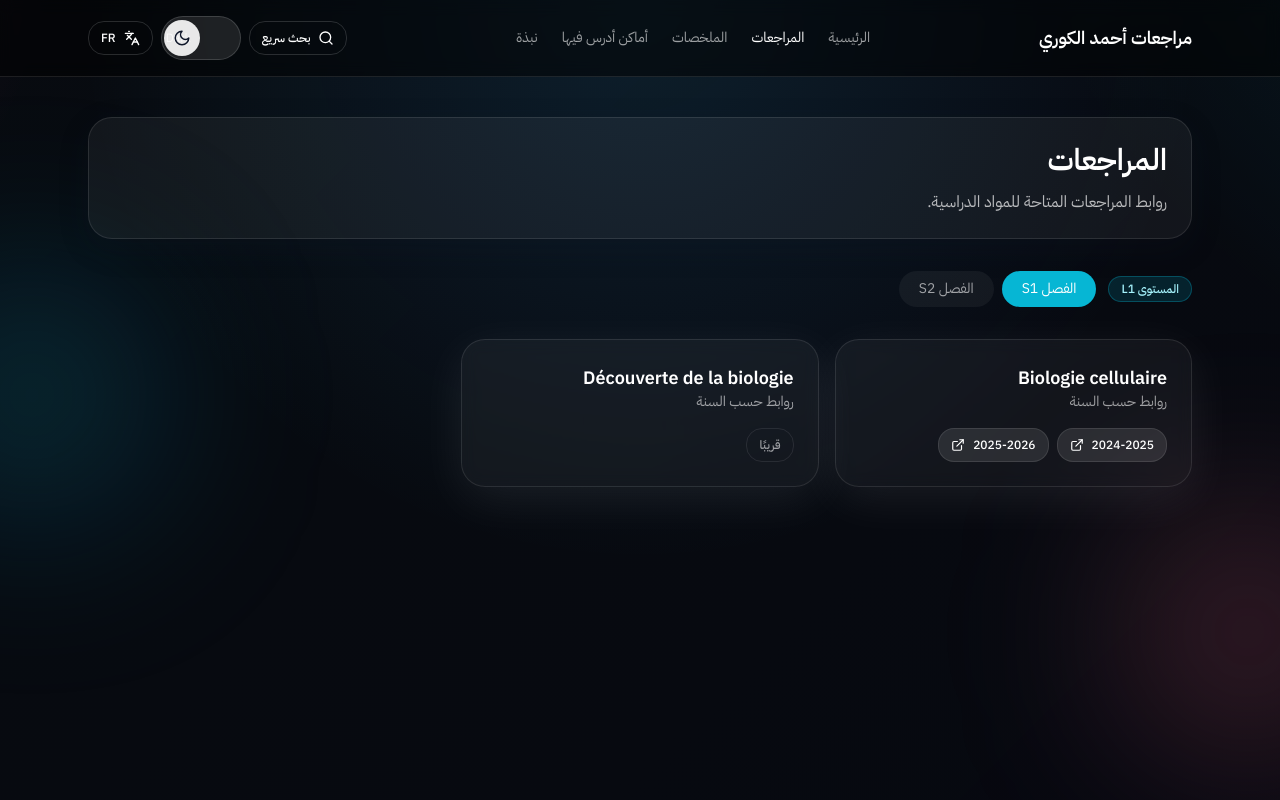
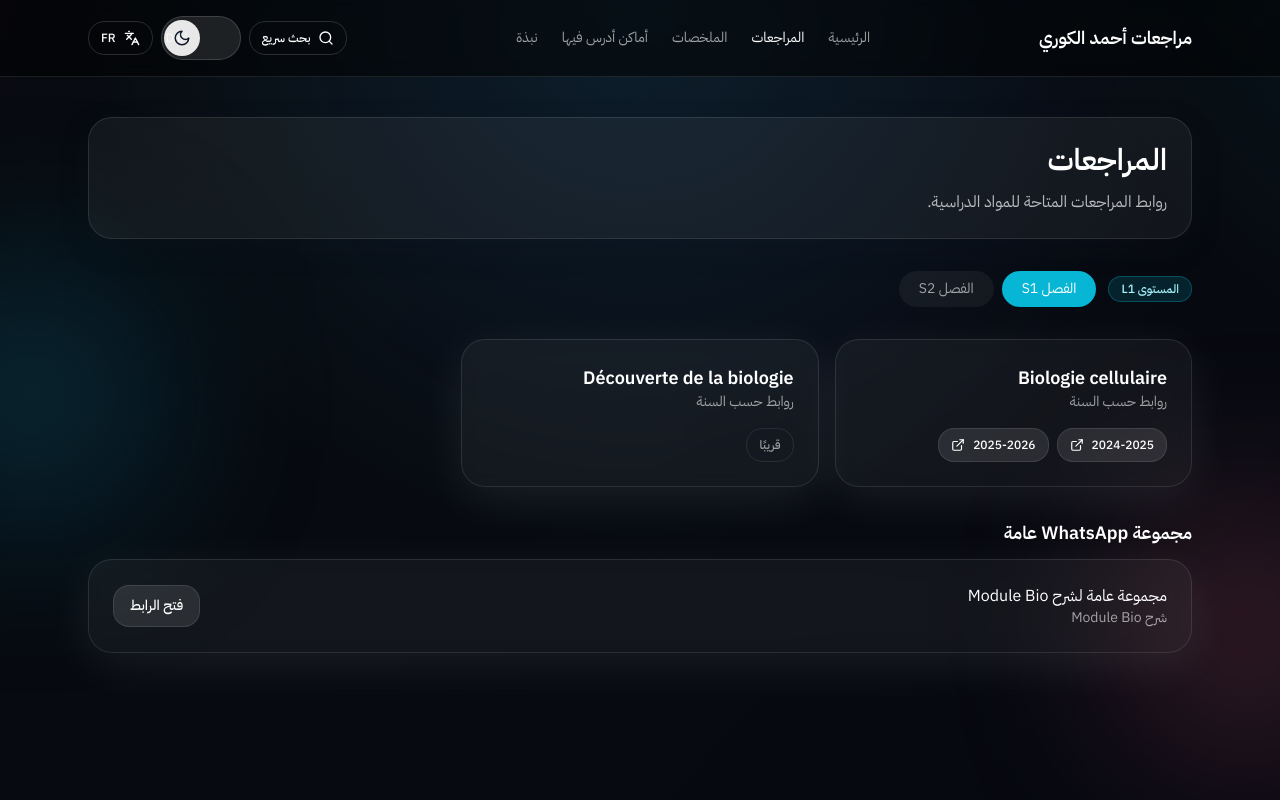
Before and after one commit to ahmed26999814/Ahmedlkori, a Next.js app: page /reviews in a window 1280 px wide. Shown: the top 800 px of the page. Built offline with nearby package versions, Linux system fonts and the light colour scheme.

Commit message:
Add WhatsApp group link to reviews

```diff
--- a/src/app/reviews/page.tsx
+++ b/src/app/reviews/page.tsx
@@ -10,7 +10,7 @@ import { useContent } from "@/components/providers/content-provider";
 import { useLang } from "@/components/providers/language-provider";
 
 export default function ReviewsPage() {
-  const { telegramReviews } = useContent();
+  const { telegramReviews, whatsappGroups } = useContent();
   const { t, lang } = useLang();
   const [semester, setSemester] = React.useState<"S1" | "S2">("S1");
 
@@ -98,6 +98,27 @@ export default function ReviewsPage() {
             : "لا توجد روابط متاحة حاليًا."}
         </div>
       )}
+
+      {whatsappGroups.length ? (
+        <section className="space-y-3">
+          <h3 className="text-lg font-semibold text-white">
+            {t("reviews_whatsapp_title")}
+          </h3>
+          <SpotlightCard className="flex flex-col items-start justify-between gap-3 sm:flex-row sm:items-center">
+            <div>
+              <div className="text-white">{whatsappGroups[0].title}</div>
+              <div className="text-sm text-white/60">
+                {t("reviews_whatsapp_desc")}
+              </div>
+            </div>
+            <Button asChild variant="secondary">
+              <a href={whatsappGroups[0].url}>
+                {t("reviews_open")}
+              </a>
+            </Button>
+          </SpotlightCard>
+        </section>
+      ) : null}
     </div>
   );
 }
```
